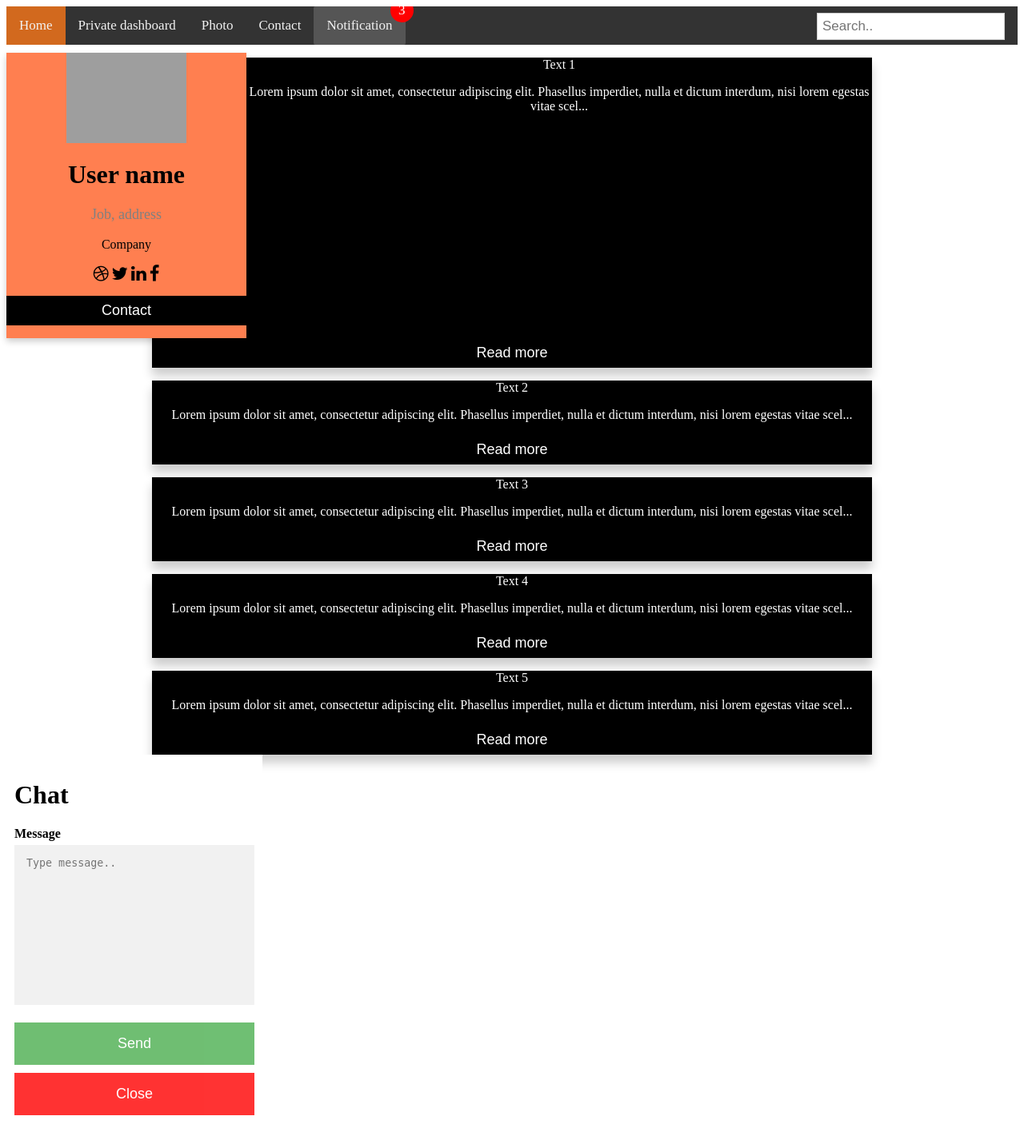
After one commit to doduydao19/IOBC-21-Social-Website, a PHP site: page /user_page.html in a window 1280 px wide. The commit adds this page. Shown: the whole page at 80% size. Run offline with PHP 8.4, Linux system fonts and the light colour scheme; grey boxes are pictures that could not be loaded.

Commit message:
User page update

```diff
--- /dev/null
+++ b/Source/User page/style.css
@@ -0,0 +1,275 @@
+/* Add a black background color to the top navigation bar */
+.nav-bar{
+    background-color: #333;
+    overflow: hidden;
+    margin-bottom: 10px;
+}
+
+/* Style the links inside the navigation bar */
+.nav-bar a{
+    float: left;
+    display: block;
+    color: #f2f2f2;
+    text-align: center;
+    padding: 14px 16px;
+    text-decoration: none;
+    font-size: 17px;
+}
+
+/* Change the color of links on hover */
+.nav-bar :hover{
+    background-color: #ddd;
+    color: black;
+}
+
+/* Style the search box inside the navigation bar */
+.nav-bar a.active{
+    background-color: chocolate;
+}
+
+.nav-bar input[type = text]{
+    float: right;
+    padding: 6px;
+    border: none;
+    margin-top: 8px;
+    margin-right: 16px;
+    font-size: 17px;
+}
+
+.nav-bar input[type = text]{
+    border: 1px solid #ccc;
+}
+
+.notification {
+    background-color: #555;
+    color: white;
+    text-decoration: none;
+    padding: 15px 26px;
+    position: relative;
+    display: inline-block;
+    border-radius: 2px;
+  }
+
+  .notification:hover {
+    background: red;
+  }
+
+  .notification .badge {
+    position: absolute;
+    top: -10px;
+    right: -10px;
+    padding: 5px 10px;
+    border-radius: 50%;
+    background: red;
+    color: white;
+  }
+
+  /* When moving the mouse over the close button */
+.closebtn:hover {
+    color: black;
+  }
+
+  .info-card {
+    box-shadow: 0 4px 8px 0 rgba(0, 0, 0, 0.2);
+    max-width: 300px;
+    margin: auto;
+    text-align: center;
+    float: left;
+    background-color: coral;
+  }
+
+  .title {
+    color: grey;
+    font-size: 18px;
+  }
+
+  button {
+    border: none;
+    outline: 0;
+    display: inline-block;
+    padding: 8px;
+    color: white;
+    background-color: #000;
+    text-align: center;
+    cursor: pointer;
+    width: 100%;
+    font-size: 18px;
+  }
+
+  a {
+    text-decoration: none;
+    font-size: 22px;
+    color: black;
+  }
+
+  button:hover, a:hover {
+    opacity: 0.7;
+  }
+
+
+  /* Button used to open the chat form - fixed at the bottom of the page */
+  .open-button {
+    background-color: #555;
+    color: white;
+    padding: 16px 20px;
+    border: none;
+    cursor: pointer;
+    opacity: 0.8;
+    position: fixed;
+    bottom: 23px;
+    right: 28px;
+    width: 280px;
+  }
+
+  /* The popup chat - hidden by default */
+  .form-popup {
+    display: none;
+    position: fixed;
+    bottom: 0;
+    right: 15px;
+    border: 3px solid #f1f1f1;
+    z-index: 9;
+  }
+
+  /* Add styles to the form container */
+  .form-container {
+    max-width: 300px;
+    padding: 10px;
+    background-color: white;
+  }
+
+  /* Full-width textarea */
+  .form-container textarea {
+    width: 100%;
+    padding: 15px;
+    margin: 5px 0 22px 0;
+    border: none;
+    background: #f1f1f1;
+    resize: none;
+    min-height: 200px;
+  }
+
+  /* When the textarea gets focus, do something */
+  .form-container textarea:focus {
+    background-color: #ddd;
+    outline: none;
+  }
+
+  /* Set a style for the submit/login button */
+  .form-container .btn {
+    background-color: #4CAF50;
+    color: white;
+    padding: 16px 20px;
+    border: none;
+    cursor: pointer;
+    width: 100%;
+    margin-bottom:10px;
+    opacity: 0.8;
+  }
+
+  /* Add a red background color to the cancel button */
+  .form-container .cancel {
+    background-color: red;
+  }
+
+  /* Add some hover effects to buttons */
+  .form-container .btn:hover, .open-button:hover {
+    opacity: 1;
+  }
+
+  #more {display: none;}
+
+  .main-thread-1{
+    box-shadow: 0 10px 12px 0 rgba(0, 0, 0, 0.2);
+    max-width: 900px;
+    margin: auto;
+    text-align: center;
+    float: center;
+    background-color: black;
+    color: white;
+  }
+
+   /* Style the buttons */
+.btn {
+    border: none;
+    outline: none;
+    padding: 10px 16px;
+    background-color: #f1f1f1;
+    cursor: pointer;
+  }
+
+  /* Style the active class (and buttons on mouse-over) */
+  .active, .btn:hover {
+    background-color: #666;
+    color: white;
+  }
+
+  /* Button used to open the chat form - fixed at the bottom of the page */
+.open-button {
+    background-color: #555;
+    color: white;
+    padding: 16px 20px;
+    border: none;
+    cursor: pointer;
+    opacity: 0.8;
+    position: fixed;
+    bottom: 23px;
+    right: 28px;
+    width: 280px;
+  }
+
+  /* The popup chat - hidden by default */
+  .form-popup {
+    display: none;
+    position: fixed;
+    bottom: 0;
+    right: 15px;
+    border: 3px solid #f1f1f1;
+    z-index: 9;
+  }
+
+  /* Add styles to the form container */
+  .form-container {
+    max-width: 300px;
+    padding: 10px;
+    background-color: white;
+  }
+
+  /* Full-width textarea */
+  .form-container textarea {
+    width: 100%;
+    padding: 15px;
+    margin: 5px 0 22px 0;
+    border: none;
+    background: #f1f1f1;
+    resize: none;
+    min-height: 200px;
+  }
+
+  /* When the textarea gets focus, do something */
+  .form-container textarea:focus {
+    background-color: #ddd;
+    outline: none;
+  }
+
+  /* Set a style for the submit/login button */
+  .form-container .btn {
+    background-color: #4CAF50;
+    color: white;
+    padding: 16px 20px;
+    border: none;
+    cursor: pointer;
+    width: 100%;
+    margin-bottom:10px;
+    opacity: 0.8;
+  }
+
+  /* Add a red background color to the cancel button */
+  .form-container .cancel {
+    background-color: red;
+  }
+
+  /* Add some hover effects to buttons */
+  .form-container .btn:hover, .open-button:hover {
+    opacity: 1;
+  }
--- /dev/null
+++ b/Source/User page/user_page.html
@@ -0,0 +1,143 @@
+<html>
+<head>
+ <title>User Page</title>
+ <link rel="stylesheet" href="style.css">
+ <link rel="stylesheet" href="https://cdnjs.cloudflare.com/ajax/libs/font-awesome/4.7.0/css/font-awesome.min.css">
+</head>
+<body>
+  <!------------Navigation bar-------------->
+  <div class="nav-bar">
+    <a class="active" href="#home">Home</a>
+    <a href="#Private dashboard"> Private dashboard</a>
+    <a href="#Photo"> Photo</a>
+    <a href="#Contact"> Contact</a>
+    <a href="#" class="notification">
+        <span>Notification</span>
+        <span class="badge">3</span>
+      </a>
+    <input type="text" placeholder="Search..">
+  </div>
+
+  <!-------Info card-------->
+  <div class="info-card">
+    <img src="User.png" alt="User-name" style="width:50%">
+    <h1>User name</h1>
+    <p class="title">Job, address</p>
+    <p>Company</p>
+    <a href="#"><i class="fa fa-dribbble"></i></a>
+    <a href="#"><i class="fa fa-twitter"></i></a>
+    <a href="#"><i class="fa fa-linkedin"></i></a>
+    <a href="#"><i class="fa fa-facebook"></i></a>
+    <p><button>Contact</button></p>
+  </div>
+
+  <!---------Discussion text------------->
+  <div class="main-thread-1">
+    <p> Text 1 </p>
+    <p> Lorem ipsum dolor sit amet, consectetur adipiscing elit. Phasellus imperdiet, nulla et dictum interdum,
+        nisi lorem egestas vitae scel<span id="dots">...</span><span id="more">erisque enim ligula venenatis dolor.
+        Maecenas nisl est, ultrices nec congue eget, auctor vitae massa. Fusce luctus vestibulum augue ut aliquet.
+        Nunc sagittis dictum nisi, sed ullamcorper
+        ipsum dignissim ac. In at libero sed nunc venenatis imperdiet sed ornare turpis.
+        Donec vitae dui eget tellus gravida venenatis. Integer fringilla congue eros
+        non fermentum. Sed dapibus pulvinar nibh tempor porta.</span>
+    </p>
+    <button onclick="myFunction()" id="myBtn">Read more</button>
+  </div>
+
+  <div class="main-thread-1">
+    <p> Text 2 </p>
+    <p> Lorem ipsum dolor sit amet, consectetur adipiscing elit. Phasellus imperdiet, nulla et dictum interdum,
+        nisi lorem egestas vitae scel<span id="dots">...</span><span id="more">erisque enim ligula venenatis dolor.
+        Maecenas nisl est, ultrices nec congue eget, auctor vitae massa. Fusce luctus vestibulum augue ut aliquet.
+        Nunc sagittis dictum nisi, sed ullamcorper
+        ipsum dignissim ac. In at libero sed nunc venenatis imperdiet sed ornare turpis.
+        Donec vitae dui eget tellus gravida venenatis. Integer fringilla congue eros
+        non fermentum. Sed dapibus pulvinar nibh tempor porta.</span>
+    </p>
+    <button onclick="myFunction()" id="myBtn">Read more</button>
+  </div>
+
+  <div class="main-thread-1">
+    <p> Text 3 </p>
+    <p> Lorem ipsum dolor sit amet, consectetur adipiscing elit. Phasellus imperdiet, nulla et dictum interdum,
+        nisi lorem egestas vitae scel<span id="dots">...</span><span id="more">erisque enim ligula venenatis dolor.
+        Maecenas nisl est, ultrices nec congue eget, auctor vitae massa. Fusce luctus vestibulum augue ut aliquet.
+        Nunc sagittis dictum nisi, sed ullamcorper
+        ipsum dignissim ac. In at libero sed nunc venenatis imperdiet sed ornare turpis.
+        Donec vitae dui eget tellus gravida venenatis. Integer fringilla congue eros
+        non fermentum. Sed dapibus pulvinar nibh tempor porta.</span>
+    </p>
+    <button onclick="myFunction()" id="myBtn">Read more</button>
+  </div>
+
+  <div class="main-thread-1">
+    <p> Text 4 </p>
+    <p> Lorem ipsum dolor sit amet, consectetur adipiscing elit. Phasellus imperdiet, nulla et dictum interdum,
+        nisi lorem egestas vitae scel<span id="dots">...</span><span id="more">erisque enim ligula venenatis dolor.
+        Maecenas nisl est, ultrices nec congue eget, auctor vitae massa. Fusce luctus vestibulum augue ut aliquet.
+        Nunc sagittis dictum nisi, sed ullamcorper
+        ipsum dignissim ac. In at libero sed nunc venenatis imperdiet sed ornare turpis.
+        Donec vitae dui eget tellus gravida venenatis. Integer fringilla congue eros
+        non fermentum. Sed dapibus pulvinar nibh tempor porta.</span>
+    </p>
+    <button onclick="myFunction()" id="myBtn">Read more</button>
+  </div>
+
+  <div class="main-thread-1">
+    <p> Text 5 </p>
+    <p> Lorem ipsum dolor sit amet, consectetur adipiscing elit. Phasellus imperdiet, nulla et dictum interdum,
+        nisi lorem egestas vitae scel<span id="dots">...</span><span id="more">erisque enim ligula venenatis dolor.
+        Maecenas nisl est, ultrices nec congue eget, auctor vitae massa. Fusce luctus vestibulum augue ut aliquet.
+        Nunc sagittis dictum nisi, sed ullamcorper
+        ipsum dignissim ac. In at libero sed nunc venenatis imperdiet sed ornare turpis.
+        Donec vitae dui eget tellus gravida venenatis. Integer fringilla congue eros
+        non fermentum. Sed dapibus pulvinar nibh tempor porta.</span>
+    </p>
+    <button onclick="myFunction()" id="myBtn">Read more</button>
+  </div>
+
+  <!-----------pop up box chat---------------->
+  <div class="chat-popup" id="myForm">
+    <form action="/action_page.php" class="form-container">
+      <h1>Chat</h1>
+
+      <label for="msg"><b>Message</b></label>
+      <textarea placeholder="Type message.." name="msg" required></textarea>
+
+      <button type="submit" class="btn">Send</button>
+      <button type="button" class="btn cancel" onclick="closeForm()">Close</button>
+    </form>
+  </div>
+
+</body>
+    <script>
+    //Main thread
+    //Text 1
+    function myFunction() {
+    var dots = document.getElementById("dots");
+    var moreText = document.getElementById("more");
+    var btnText = document.getElementById("myBtn");
+
+    if (dots.style.display === "none") {
+        dots.style.display = "inline";
+        btnText.innerHTML = "Read more";
+        moreText.style.display = "none";
+    } else {
+        dots.style.display = "none";
+        btnText.innerHTML = "Read less";
+        moreText.style.display = "inline";
+    }
+    }
+
+    //box chat
+    function openForm() {
+    document.getElementById("myForm").style.display = "block";
+    }
+
+    function closeForm() {
+    document.getElementById("myForm").style.display = "none";
+    }
+
+    </script>
+</html>
```
Also changed, not shown: Source/User page/styles.css (+13 -0 lines), Source/User page/test.html (+13 -9 lines).
